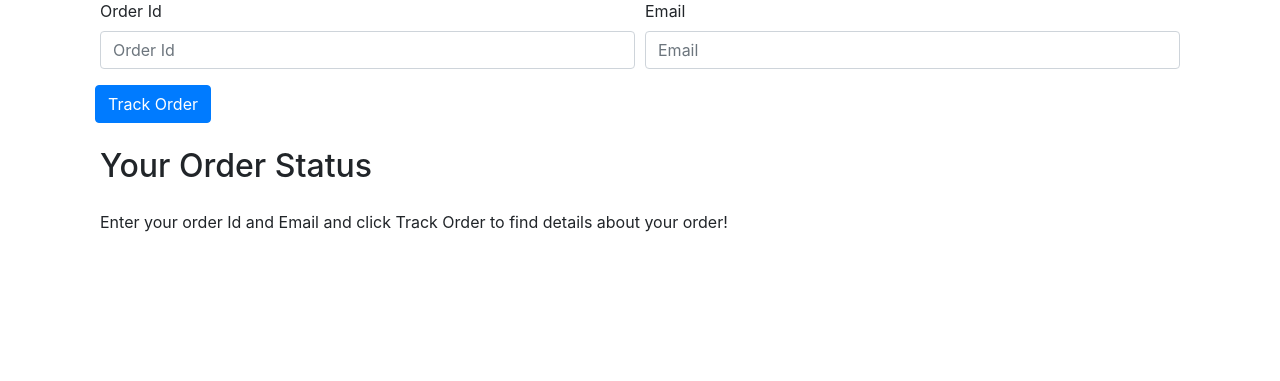
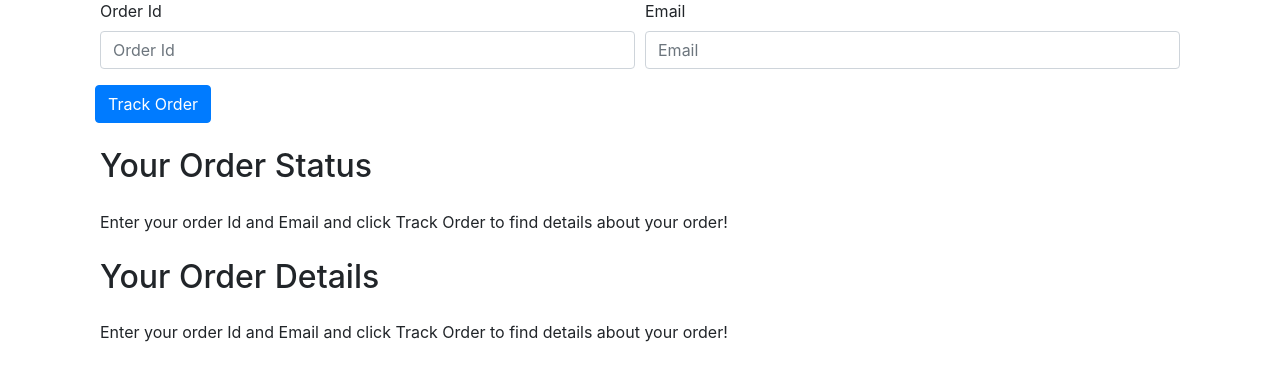
Before and after one commit to astrodestroyergithub/MyAwesomeCart, a Django app: page /shop/tracker in a window 1280 px wide. Shown: the part 127-508 px from the top of the page. Run offline with Django 3.2, Linux system fonts and the light colour scheme; some libraries are stand-ins or nearby versions.

Commit message:
Displaying Order Items in Tracker

```diff
--- a/shop/templates/shop/basic.html
+++ b/shop/templates/shop/basic.html
@@ -27,15 +27,15 @@
                 <a class="nav-link" href="/shop">Home <span class="sr-only">(current)</span></a>
             </li>
             <li class="nav-item">
-                <a class="nav-link" href="\shop\about">About Us</a>
+                <a class="nav-link" href="/shop/about">About Us</a>
             </li>
 
             <li class="nav-item">
-                <a class="nav-link" href="\shop\tracker">Tracker</a>
+                <a class="nav-link" href="/shop/tracker">Tracker</a>
             </li>
 
             <li class="nav-item">
-                <a class="nav-link" href="\shop\contact">Contact Us</a>
+                <a class="nav-link" href="/shop/contact">Contact Us</a>
             </li>
 
 
@@ -56,9 +56,8 @@ sagittis lacus vel augue laoreet rutrum faucibus.">
 
 <!-- Optional JavaScript -->
 <!-- jQuery first, then Popper.js, then Bootstrap JS -->
-<script
-  src="https://code.jquery.com/jquery-3.5.1.js"
-  integrity="sha256-QWo7LDvxbWT2tbbQ97B53yJnYU3WhH/C8ycbRAkjPDc="
+<script src="https://code.jquery.com/jquery-3.3.1.js"
+  integrity="sha256-2Kok7MbOyxpgUVvAk/HJ2jigOSYS2auK4Pfzbm7uH60="
   crossorigin="anonymous"></script>
 <script src="https://cdnjs.cloudflare.com/ajax/libs/popper.js/1.14.6/umd/popper.min.js" integrity="sha384-wHAiFfRlMFy6i5SRaxvfOCifBUQy1xHdJ/yoi7FRNXMRBu5WHdZYu1hA6ZOblgut" crossorigin="anonymous"></script>
 <script src="https://stackpath.bootstrapcdn.com/bootstrap/4.2.1/js/bootstrap.min.js" integrity="sha384-B0UglyR+jN6CkvvICOB2joaf5I4l3gm9GU6Hc1og6Ls7i6U/mkkaduKaBhlAXv9k" crossorigin="anonymous"></script>
--- a/shop/templates/shop/tracker.html
+++ b/shop/templates/shop/tracker.html
@@ -6,7 +6,7 @@
 <div class="container">
     <div class="col my-4">
         <h2>Enter your Order Id and Email address to track your order</h2>
-		<form method="post" action="#" id="trackerForm">{% csrf_token %}
+        <form method="post" action="/shop/tracker" id="trackerForm">{% csrf_token %}
           <div class="form-row">
             <div class="form-group col-md-6">
               <label for="name">Order Id</label>
@@ -23,6 +23,13 @@
         <h2>Your Order Status</h2>
         <div class="my-4">
             <ul class="list-group" id="items">
+              Enter your order Id and Email and click Track Order to find details about your order!
+            </ul>
+        </div>
+
+        <h2>Your Order Details</h2>
+        <div class="my-4">
+            <ul class="list-group" id="citems">
                 Enter your order Id and Email and click Track Order to find details about your order!
             </ul>
         </div>
@@ -53,7 +60,8 @@ $('#trackerForm').submit(function(event){
 
     .done(function(data) {
             console.log(data)
-            updates = JSON.parse(data);
+            updates = JSON.parse(data)
+            updates = data[0];
             if (updates.length > 0 & updates != {}) {
                 for (i = 0; i < updates.length; i++) {
                     let text = updates[i]['text'];
@@ -69,6 +77,21 @@ $('#trackerForm').submit(function(event){
                     Sorry, We are not able to fetch this order id and email. Make sure to type correct order Id and email</li>`
                 $('#items').append(mystr);
             }
+
+
+            // fill in the order details
+            cart = JSON.parse(data[1]);
+            console.log(cart);
+            for (item in cart) {
+
+                let name = cart[item][1];
+                let qty = cart[item][0];
+                mystr = `<li class="list-group-item d-flex justify-content-between align-items-center">
+                   ${name}
+                    <span class="badge badge-primary badge-pill">${qty}</span>
+                </li>`
+                $('#citems').append(mystr);
+            }
         });
     event.preventDefault();
 });
--- a/shop/views.py
+++ b/shop/views.py
@@ -43,23 +43,23 @@ def contact(request):
     return render(request, 'shop/contact.html')
 
 def tracker(request):
-    if request.method == "POST":
+    if request.method=="POST":
         orderId = request.POST.get('orderId', '')
         email = request.POST.get('email', '')
-        # return HttpResponse(f"{orderId} and {email}")
         try:
             order = Orders.objects.filter(order_id=orderId, email=email)
             if len(order)>0:
                 update = OrderUpdate.objects.filter(order_id=orderId)
                 updates = []
                 for item in update:
-                    updates.append({'text':item.update_desc, 'time':update.timestamp})
-                    response = json.dumps(updates, default=str)
+                    updates.append({'text': item.update_desc, 'time': item.timestamp})
+                    response = json.dumps([updates, order[0].items_json], default=str)
                 return HttpResponse(response)
             else:
                 return HttpResponse('{}')
         except Exception as e:
             return HttpResponse('{}')
+
     return render(request, 'shop/tracker.html')
 
 def search(request):
```
Lines whose indentation alone changed are shown as unchanged.
